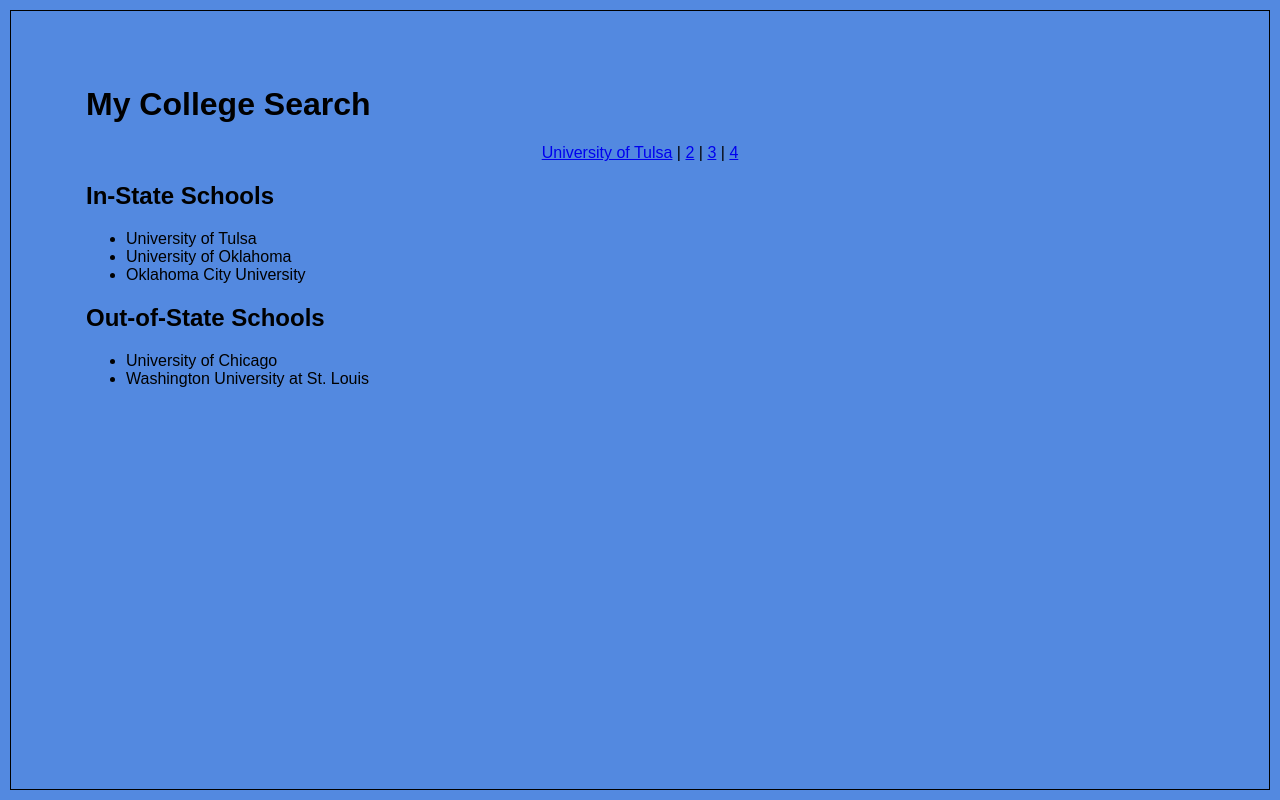
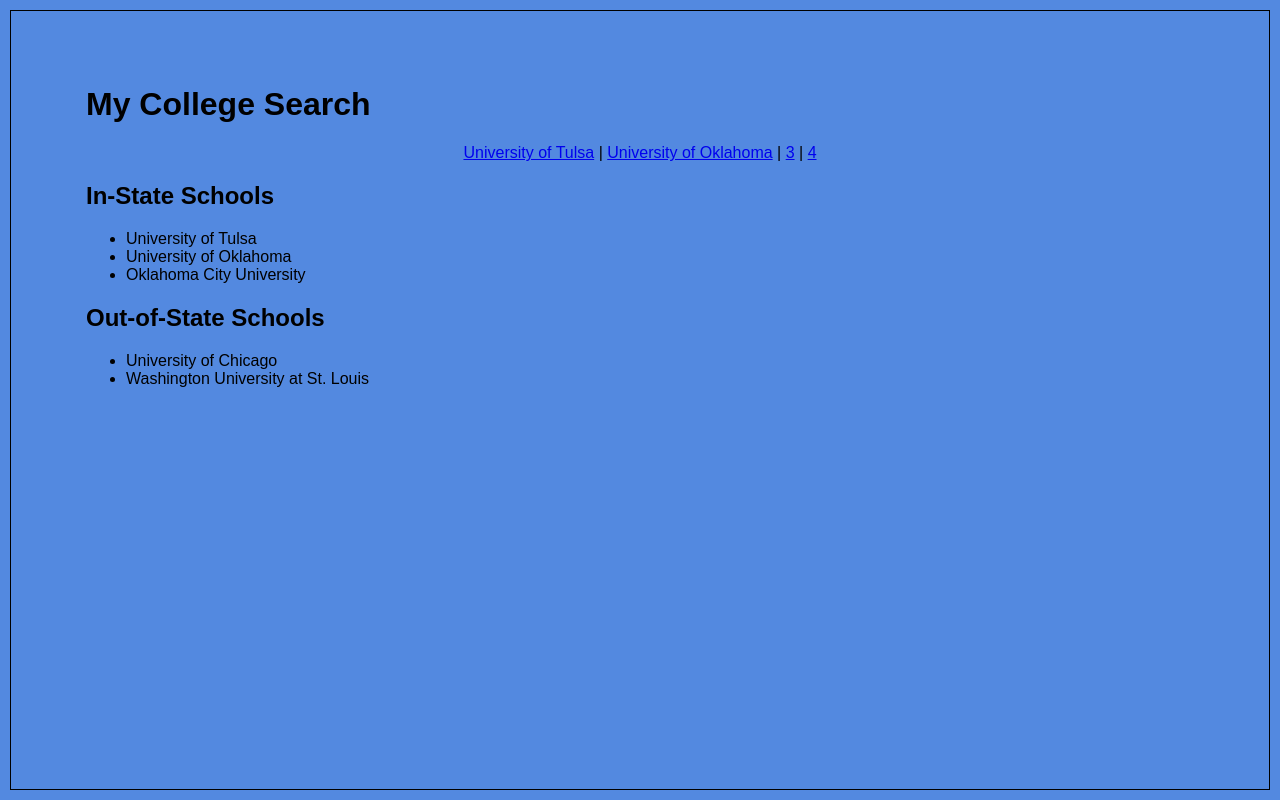
Before and after one commit to tatehofmann/CollegeSearch, a plain HTML site: page index.html in a window 1280 px wide. Drawn offline with Linux system fonts and the light colour scheme.

Commit message:
Update index.html

```diff
--- a/index.html
+++ b/index.html
@@ -7,7 +7,7 @@
 	<h1>My College Search</h1>
 	<div align="center">
 <a href="University-of-Tulsa.html">University of Tulsa</a> |
-<a href="University of Oklahoma.html">2</a> |
+<a href="University of Oklahoma.html">University of Oklahoma</a> |
 <a href="_____.html">3</a> |
 <a href="_____.html">4</a>
 </div>
```
